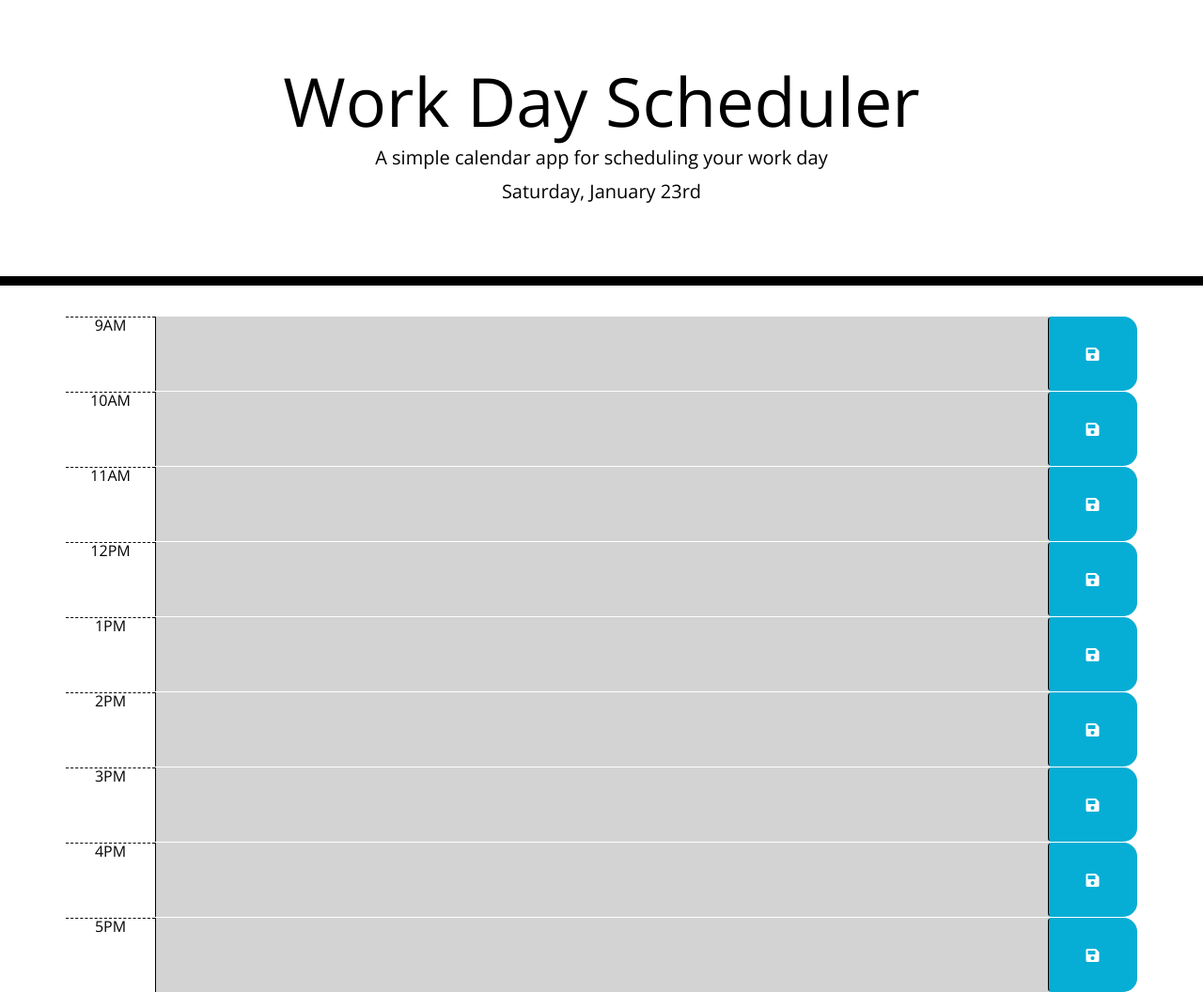
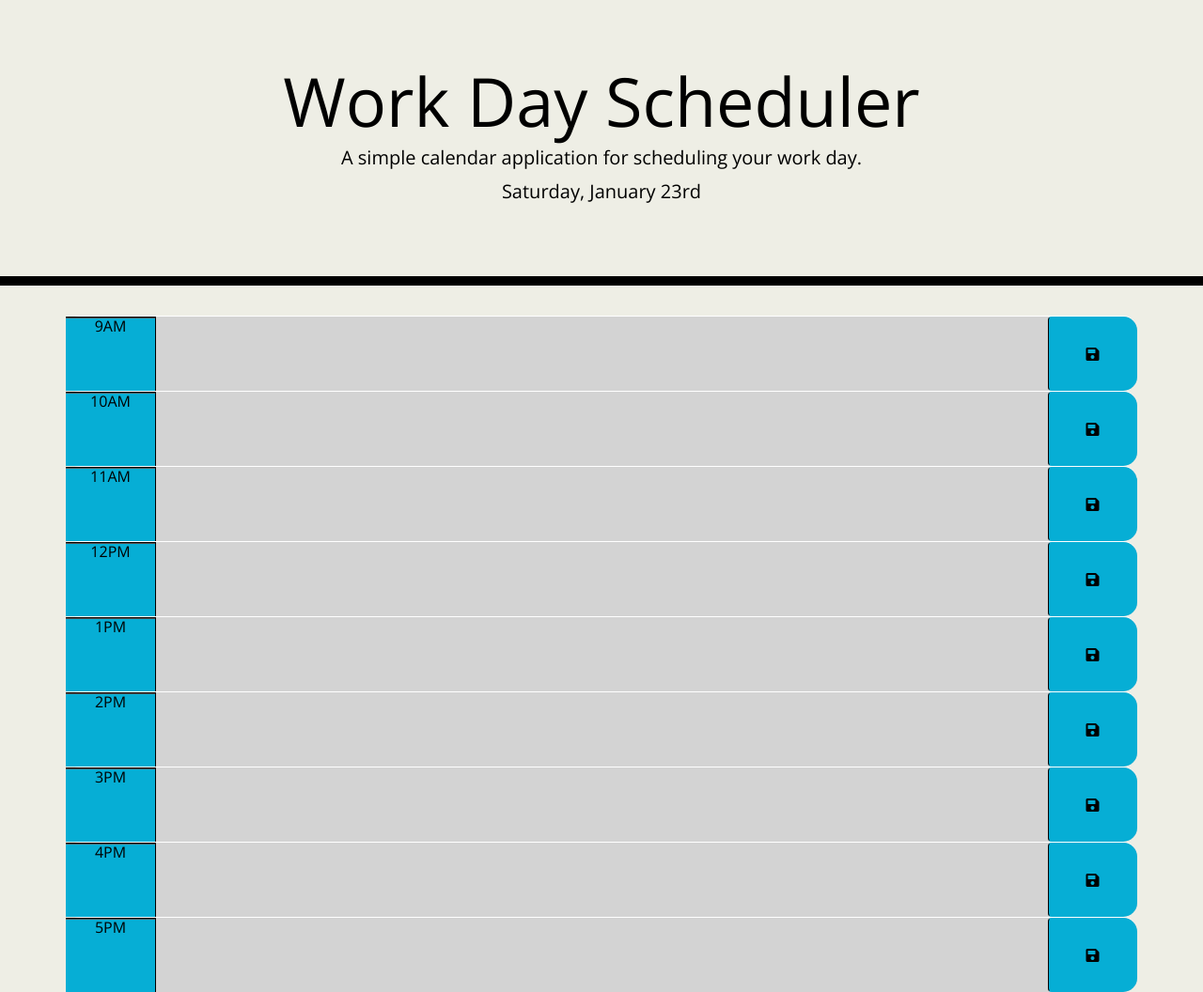
Before and after one commit to anthonydominguez86/work-day-scheduler-week-5, a plain HTML site: page index.html in a window 1280 px wide. Shown: the whole page at 94% size. Drawn offline with nearby package versions, Linux system fonts and the light colour scheme.

Commit message:
update CSS styling, new screenshot picture, banner update

```diff
--- a/assets/style.css
+++ b/assets/style.css
@@ -1,4 +1,5 @@
 body {
+    background-color: rgb(238, 238, 229);
     font-family: 'Open Sans', sans-serif;
     font-size: 16px;
     line-height: 1;
@@ -37,14 +38,14 @@ body {
   }
 
   .hour {
-    background-color: #ffffff;
+    background-color: #06AED5;
     color: #000000;
-    border-top: 1px dashed #000000;
+    border-top: 2px groove #000000;
   }
 
   .past {
     background-color: #d3d3d3;
-    color: white;
+    color:white;
   }
 
   .present {
@@ -62,7 +63,7 @@ body {
     border-top-right-radius: 15px;
     border-bottom-right-radius: 15px;
     background-color: #06AED5;
-    color: white;
+    color: black;
   }
 
   .saveBtn i:hover {
--- a/index.html
+++ b/index.html
@@ -25,7 +25,7 @@
   <body>
     <header class="jumbotron">
       <h1 class="display-3">Work Day Scheduler</h1>
-      <p class="lead">A simple calendar app for scheduling your work day</p>
+      <p class="lead">A simple calendar application for scheduling your work day.</p>
       <p id="currentDay" class="lead"></p>
     </header>
     <div class="container">
```
Also changed, not shown: screenshots/work day scheduler 4.png (added), 1 other file.
